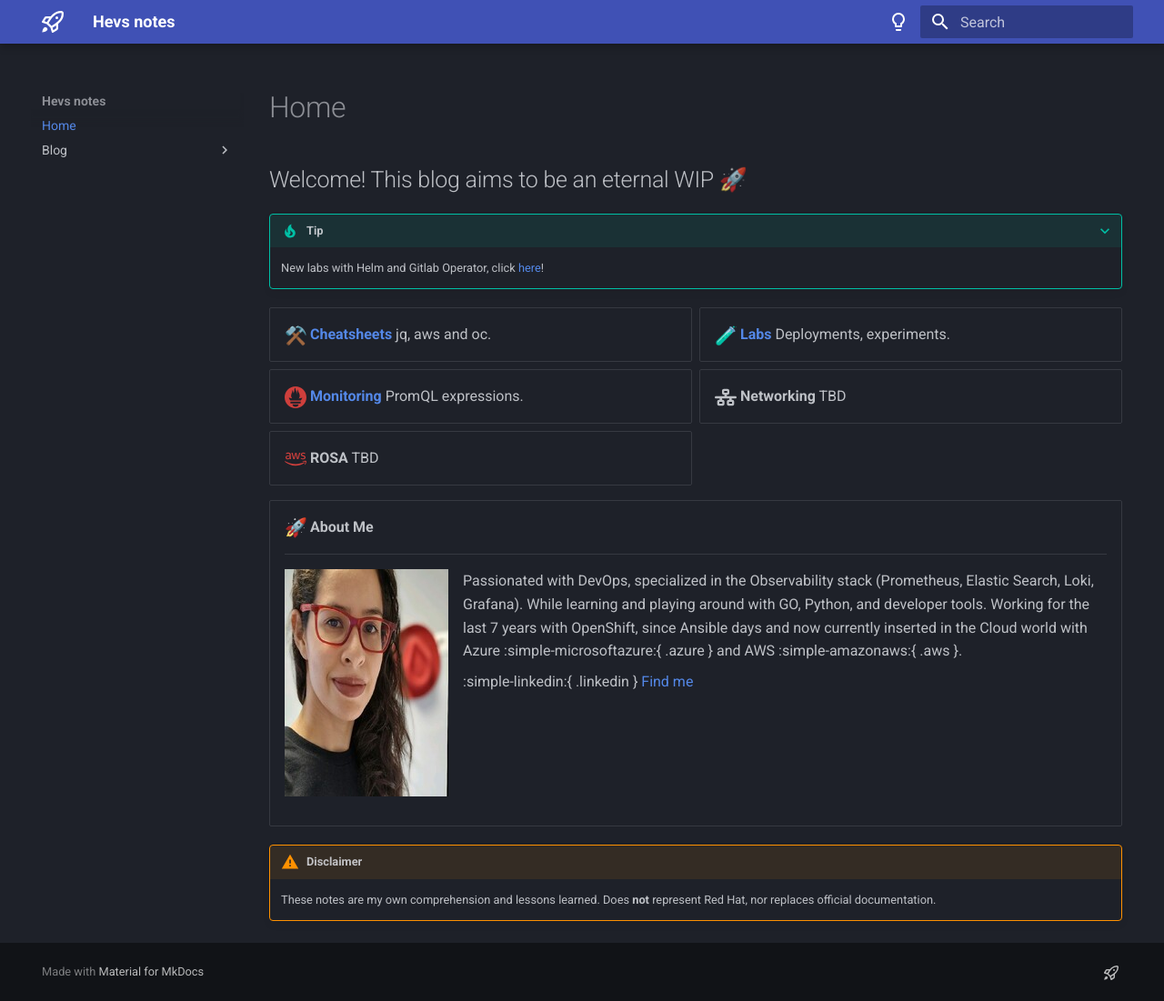
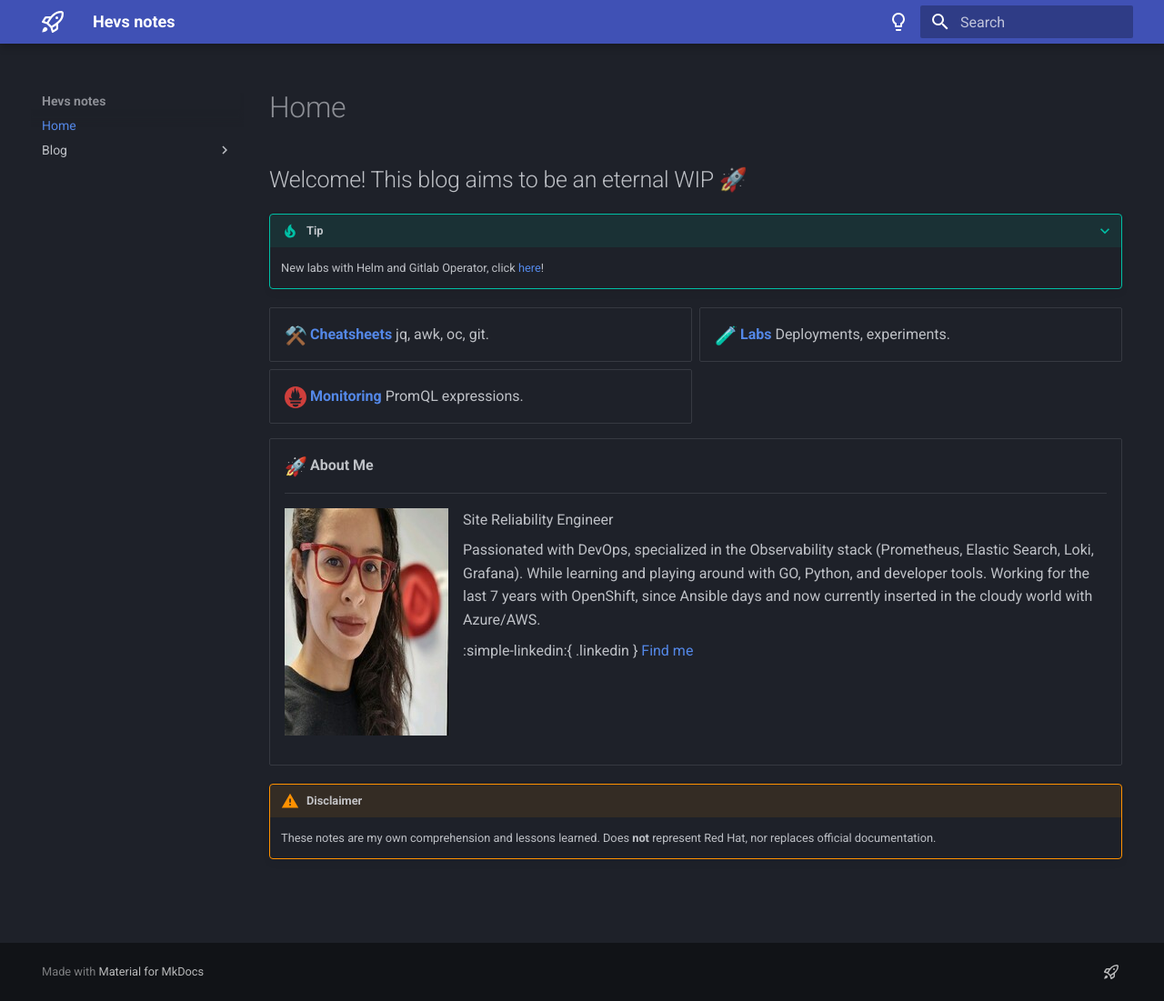
Before and after one commit to ehvs/notes, an MkDocs documentation site: the page built from docs/index.md, in a window 1280 px wide and 1101 px high. Shown: the whole window at 91% size. Built offline with MkDocs 1.6.1 and Material for MkDocs 9.7.7, drawn with Linux system fonts in a browser that asks for light colours; emoji names are drawn with the system emoji font.

Commit message:
fixed references in the index for labs and other tweaks

```diff
--- a/docs/index.md
+++ b/docs/index.md
@@ -11,11 +11,11 @@
 
 <div class="grid cards" markdown>
 
-- :hammer_pick:{ .lg .middle } [__Cheatsheets__](/blog/category/cheatsheet/) jq, aws and oc.
+- :hammer_pick:{ .lg .middle } [__Cheatsheets__](/blog/category/cheatsheet/) jq, awk, oc, git.
 - :test_tube:{ .lg .middle } [__Labs__](/blog/category/labs/) Deployments, experiments.
 - :simple-prometheus:{ .prometheus .lg .middle } [__Monitoring__](/blog/category/monitoring/) PromQL expressions.
-- :fontawesome-solid-network-wired:{ .lg .middle } __Networking__ TBD
-- :fontawesome-brands-aws:{ .aws .lg .middle } __ROSA__ TBD
+<!--- - :fontawesome-solid-network-wired:{ .lg .middle } __Networking__ TBD
+- :fontawesome-brands-aws:{ .aws .lg .middle } __ROSA__ TBD --->
 
 </div>
 <div class="grid cards" markdown>
@@ -24,9 +24,10 @@
     ---
 
     ![Hevellyn Gomes](https://raw.githubusercontent.com/ehvs/notes/main/images/hevs-180x250.jpg){ align=left }
+    Site Reliability Engineer
 
     Passionated with DevOps, specialized in the Observability stack (Prometheus, Elastic Search, Loki, Grafana). While learning and playing around with GO, Python, and developer tools.
-    Working for the last 7 years with OpenShift, since Ansible days and now currently inserted in the Cloud world with Azure :simple-microsoftazure:{ .azure } and AWS :simple-amazonaws:{ .aws }.
+    Working for the last 7 years with OpenShift, since Ansible days and now currently inserted in the cloudy world with Azure/AWS.
 
     :simple-linkedin:{ .linkedin } [Find me](https://www.linkedin.com/in/hevellyngomes/)
 
```
Also changed, not shown: docs/blog/index.md (+6 -6 lines), docs/blog/posts/git-operations.md (+2 -0 lines).
